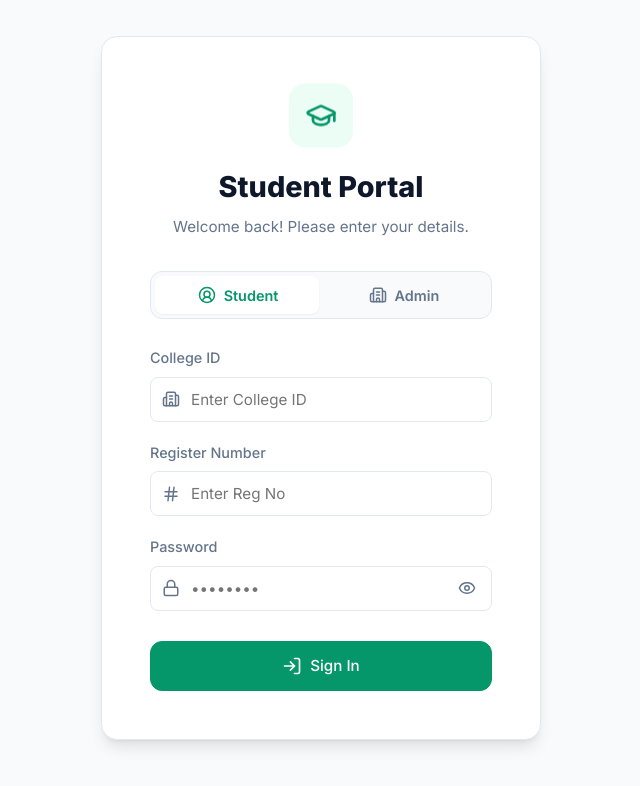
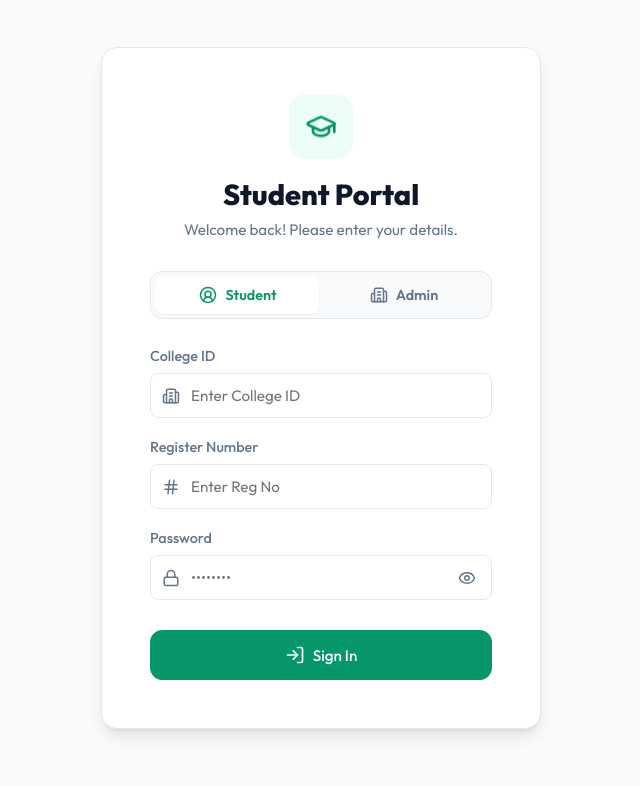
Before and after one commit to bhanu-3333/Fee-portal, a React (Vite) app in the folder frontend/: page /login in a window 1280 px wide. Shown: the top 786 px of the page, without its empty margins (319-959 px from the left). Built offline with nearby package versions, Linux system fonts and the light colour scheme; no server answers.

Commit message:
feat: implement authentication system with role-based login, API service, and UI components

```diff
--- a/frontend/src/index.css
+++ b/frontend/src/index.css
@@ -1,4 +1,9 @@
-@import url('https://fonts.googleapis.com/css2?family=Inter:wght@300;400;500;600;700;800&display=swap');
+* {
+  margin: 0;
+  padding: 0;
+  box-sizing: border-box;
+  font-family: 'Outfit', system-ui, -apple-system, sans-serif;
+}
 
 :root {
   --primary: #059669;
@@ -24,41 +29,6 @@
   --radius-lg: 20px;
   --transition-fast: all 0.2s cubic-bezier(0.4, 0, 0.2, 1);
   --transition-normal: all 0.4s cubic-bezier(0.4, 0, 0.2, 1);
-}
-
-/* Custom Scrollbar */
-::-webkit-scrollbar {
-  width: 8px;
-}
-
-::-webkit-scrollbar-track {
-  background: var(--background);
-}
-
-::-webkit-scrollbar-thumb {
-  background: var(--border);
-  border-radius: 10px;
-  border: 2px solid var(--background);
-}
-
-::-webkit-scrollbar-thumb:hover {
-  background: var(--text-muted);
-}
-
-* {
-  margin: 0;
-  padding: 0;
-  box-sizing: border-box;
-  font-family: 'Inter', system-ui, -apple-system, sans-serif;
-}
-
-body {
-  background: var(--background);
-  color: var(--text);
-  min-height: 100vh;
-  overflow-x: hidden;
-  -webkit-font-smoothing: antialiased;
-  line-height: 1.5;
 }
 
 .glass-card {
```
